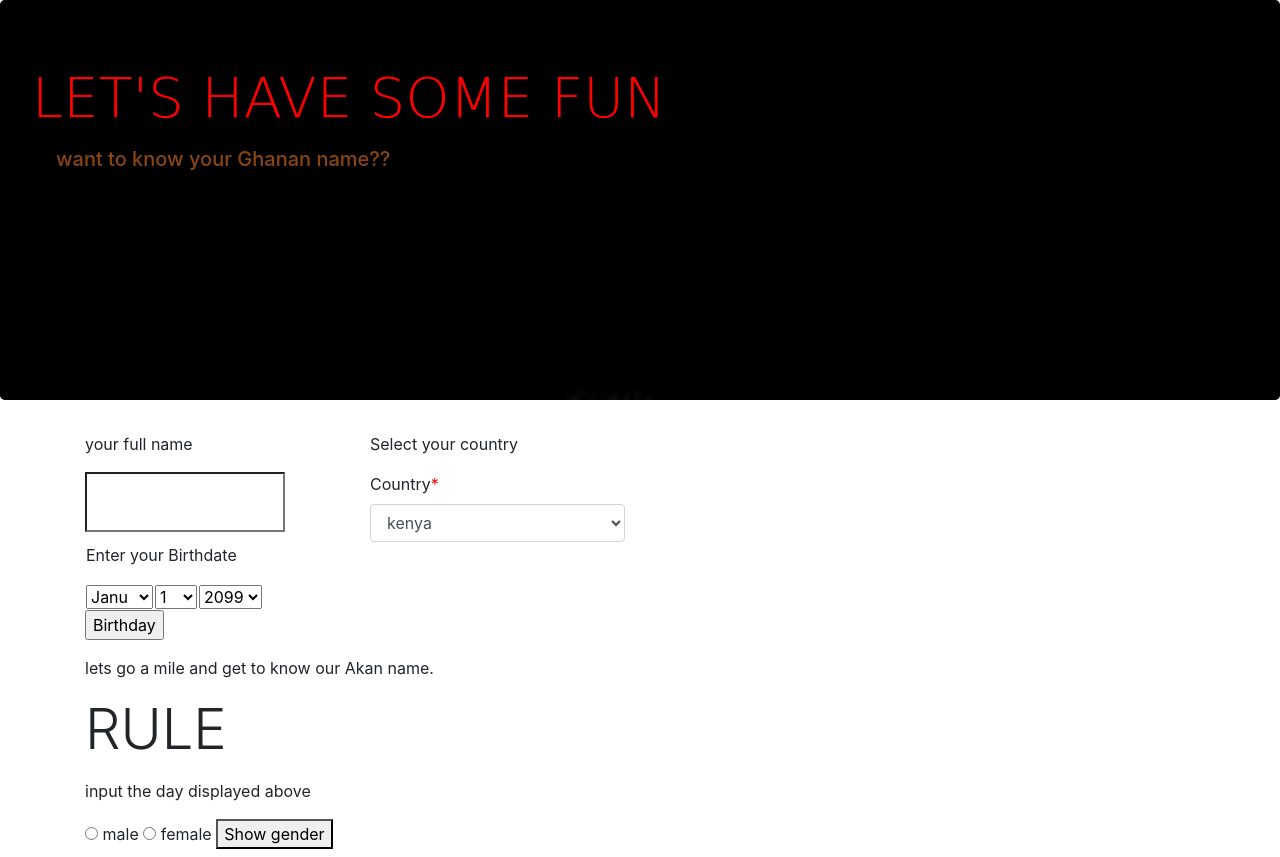
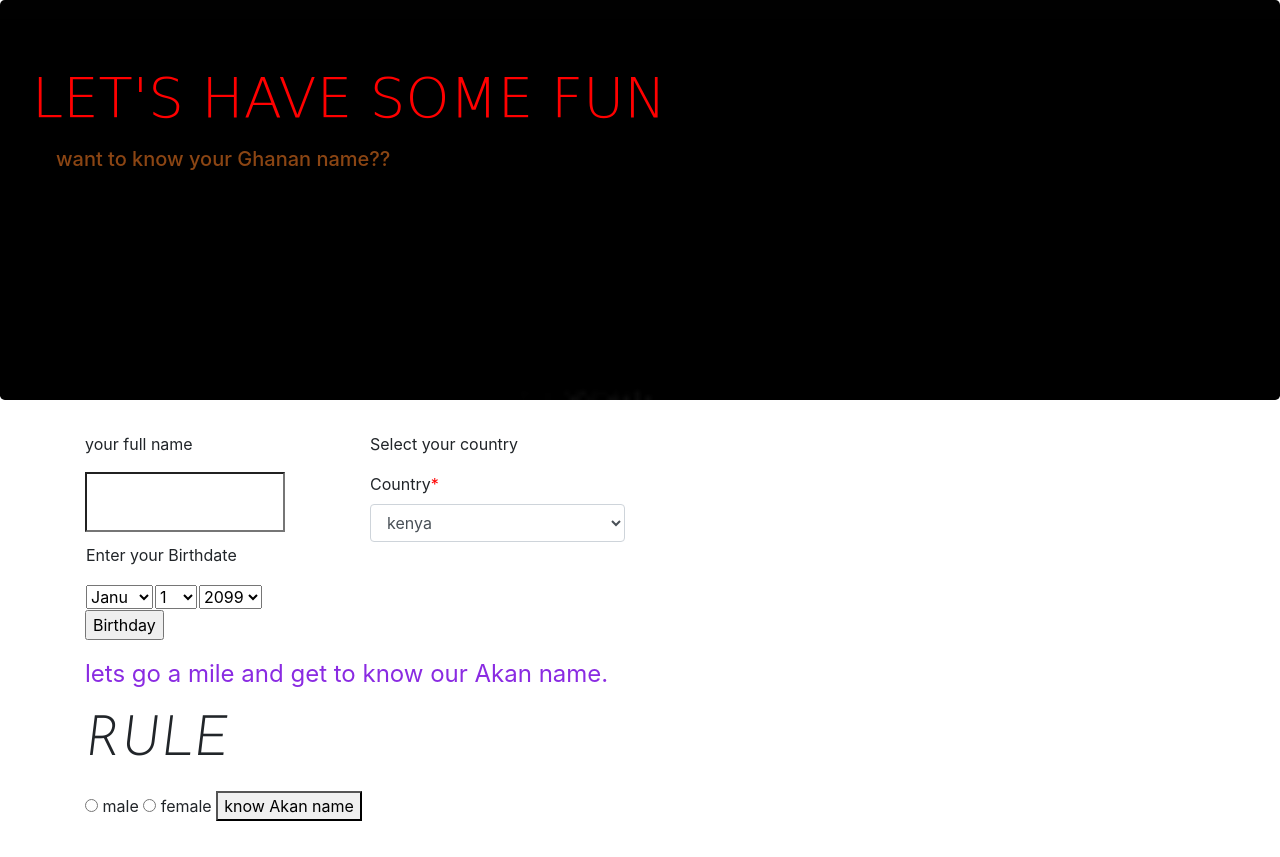
Before and after one commit to lanarokip/Akata-name, a plain HTML site: page index.html in a window 1280 px wide. After the commit the page ends 829 px from the top, so only its background shows below. Drawn offline with nearby package versions, Linux system fonts and the light colour scheme.

Commit message:
added styling to the code changing the text color

```diff
--- a/CSS/index.css
+++ b/CSS/index.css
@@ -25,3 +25,10 @@
 .jumbotron{
     height: 50vh;
 }
+.rule{
+    font-family: 'Josefin Sans', sans-serif;
+}
+.mile{
+    font-size: 24px;
+    color: blueviolet;
+}
--- a/index.html
+++ b/index.html
@@ -14,6 +14,9 @@
         <meta http-equiv="X-UA-Compatible" content="IE=edge">
         <meta name="viewport" content="width=device-width, initial-scale=1.0">
         <link rel="stylesheet" href="https://stackpath.bootstrapcdn.com/bootstrap/4.3.1/css/bootstrap.min.css" integrity="sha384-ggOyR0iXCbMQv3Xipma34MD+dH/1fQ784/j6cY/iJTQUOhcWr7x9JvoRxT2MZw1T" crossorigin="anonymous">
+        <link rel="preconnect" href="https://fonts.googleapis.com">
+        <link rel="preconnect" href="https://fonts.gstatic.com" crossorigin>
+        <link href="https://fonts.googleapis.com/css2?family=Josefin+Sans:ital,wght@1,300&display=swap" rel="stylesheet">
         <link rel="stylesheet" href="./CSS/index.css">
         <title>AKATA</title>
     </head>
@@ -101,15 +104,14 @@
                             </div>
                             <div>
 <!-- the Akan section -->
-                    <p>lets go a mile and get to know our Akan name.</p>
-                    <p class="display-4">RULE</p>
-                    <p>input the day displayed above </p>
+                    <p class="mile">lets go a mile and get to know our Akan name.</p>
+                    <p class="display-4 rule">RULE</p>
                         <form>
                             <input type="radio" name="choice" value="male" id="choice-male" required>
                               male
                             <input type="radio" name="choice" value="female" id="choice-female" required>
                              female
-                            <button id="query">Show gender</button>
+                            <button id="query">know Akan name</button>
                         </form>
                         <script>
                             const query = document.querySelector('#query');
```
